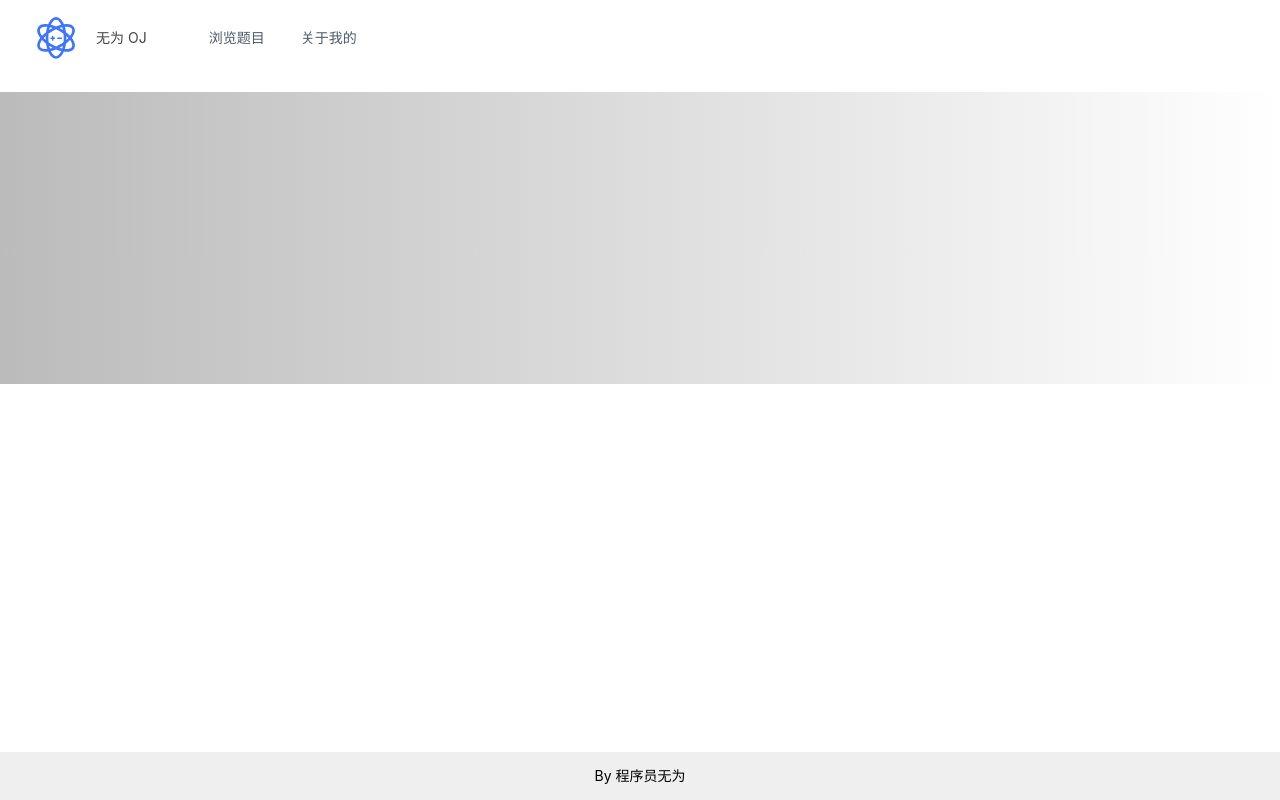
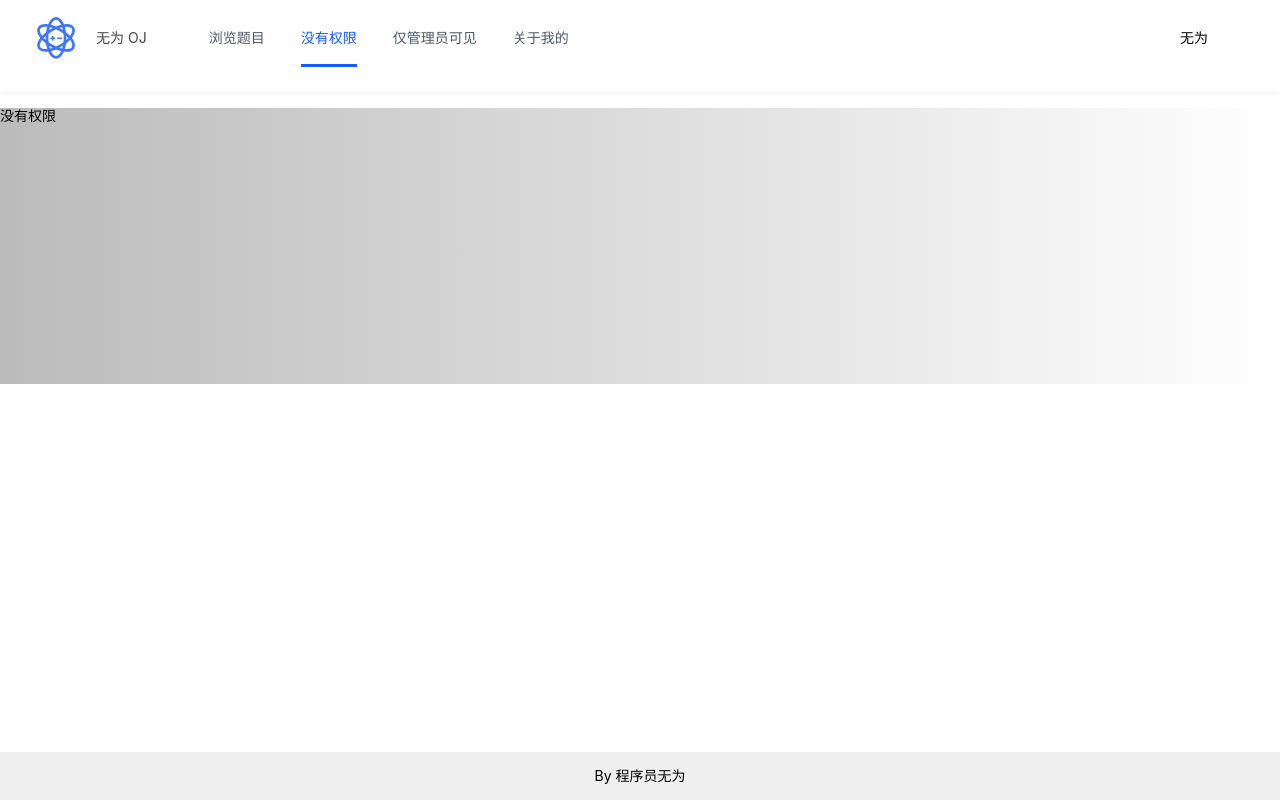
Before and after one commit to wuweiyouwei/wvoj-frontend, a Vue app: page /noAuth in a window 1280 px wide. Built offline with nearby package versions, Linux system fonts and the light colour scheme.

Commit message:
使用路由组件完成通用权限管理

```diff
--- a/src/App.vue
+++ b/src/App.vue
@@ -8,10 +8,21 @@
 #app {
 }
 </style>
-<script>
-import BasicLayout from "@/layouts/BasicLayout";
+<script setup lang="ts">
+import BasicLayout from "./layouts/BasicLayout";
+import { useRouter } from "vue-router";
+import { useStore } from "vuex";
 
-export default {
-  components: { BasicLayout },
-};
+const router = useRouter();
+const store = useStore();
+router.beforeEach((to, from, next) => {
+  // 仅管理员可见
+  if (to.meta?.access === "canAdmin") {
+    if (store.state.user.loginUser?.role !== "admin") {
+      next("/noAuth");
+      return;
+    }
+  }
+  next();
+});
 </script>
--- a/src/components/GlobalHeader.vue
+++ b/src/components/GlobalHeader.vue
@@ -1,5 +1,7 @@
 <template>
-  <div id="globalHeader">
+  <div>
+    <a-row id="globalHeader" style="margin-bottom: 16px" align="center">
+      <a-col flex="auto">
         <a-menu
           mode="horizontal"
           :selected-keys="selectedKeys"
@@ -19,6 +21,11 @@
             {{ item.name }}
           </a-menu-item>
         </a-menu>
+      </a-col>
+      <a-col flex="100px">
+        <div>{{ store.state.user?.loginUser?.userName ?? "未登录" }}</div>
+      </a-col>
+    </a-row>
   </div>
 </template>
 
@@ -26,14 +33,25 @@
 import { routes } from "@/router/routes";
 import { useRoute, useRouter } from "vue-router";
 import { ref } from "vue";
+import { useStore } from "vuex";
 
 // 默认主页
 const selectedKeys = ref(["/"]);
 
 const router = useRouter();
 
+// 获取全局共享store对象
+const store = useStore();
+
+// 模拟三秒后自动登录
+setTimeout(() => {
+  store.dispatch("user/getLoginUser", {
+    userName: "无为",
+    role: "admin",
+  });
+}, 3000);
+
 // 路由跳转时，更新选中的菜单项
-
 router.afterEach((to, from, failure) => {
   selectedKeys.value = [to.path];
 });
--- a/src/layouts/BasicLayout.vue
+++ b/src/layouts/BasicLayout.vue
@@ -17,8 +17,8 @@
 }
 
 #basicLayout .header {
-  background: red;
   margin-bottom: 16px;
+  box-shadow: #eee 1px 1px 5px;
 }
 
 #basicLayout .content {
--- a/src/router/routes.ts
+++ b/src/router/routes.ts
@@ -1,11 +1,26 @@
 import { RouteRecordRaw } from "vue-router";
 import HomeView from "@/views/HomeView.vue";
+import AdminView from "@/views/AdminView.vue";
+import NoAuthView from "@/views/NoAuthView.vue";
 
 export const routes: Array<RouteRecordRaw> = [
   {
     path: "/",
     name: "浏览题目",
     component: HomeView,
+  },
+  {
+    path: "/noAuth",
+    name: "没有权限",
+    component: NoAuthView,
+  },
+  {
+    path: "/admin",
+    name: "仅管理员可见",
+    component: AdminView,
+    meta: {
+      access: "canAdmin",
+    },
   },
   {
     path: "/about",
--- a/src/store/index.ts
+++ b/src/store/index.ts
@@ -1,9 +1,8 @@
 import { createStore } from "vuex";
+import user from "./user";
 
 export default createStore({
-  state: {},
-  getters: {},
   mutations: {},
   actions: {},
-  modules: {},
+  modules: { user },
 });
--- /dev/null
+++ b/src/store/user.ts
@@ -0,0 +1,21 @@
+import { StoreOptions } from "vuex";
+
+export default {
+  namespaced: true,
+  state: () => ({
+    loginUser: {
+      userName: "未登录",
+      role: "notLogin",
+    },
+  }),
+  actions: {
+    getLoginUser({ commit, state }, payload) {
+      commit("updateUser", { userName: "无为", role: "admin" });
+    },
+  },
+  mutations: {
+    updateUser(state, payload) {
+      state.loginUser = payload;
+    },
+  },
+} as StoreOptions<any>;
--- /dev/null
+++ b/src/views/AdminView.vue
@@ -0,0 +1,7 @@
+<template>仅管理员可见</template>
+
+<script lang="ts">
+export default {
+  name: "AdminView",
+};
+</script>
--- /dev/null
+++ b/src/views/NoAuthView.vue
@@ -0,0 +1,3 @@
+<template>没有权限</template>
+
+<script setup lang="ts"></script>
```
Lines whose indentation alone changed are shown as unchanged.
